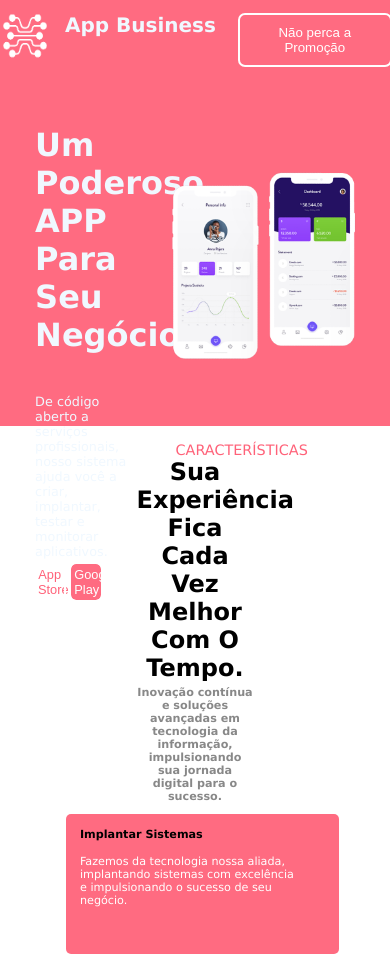
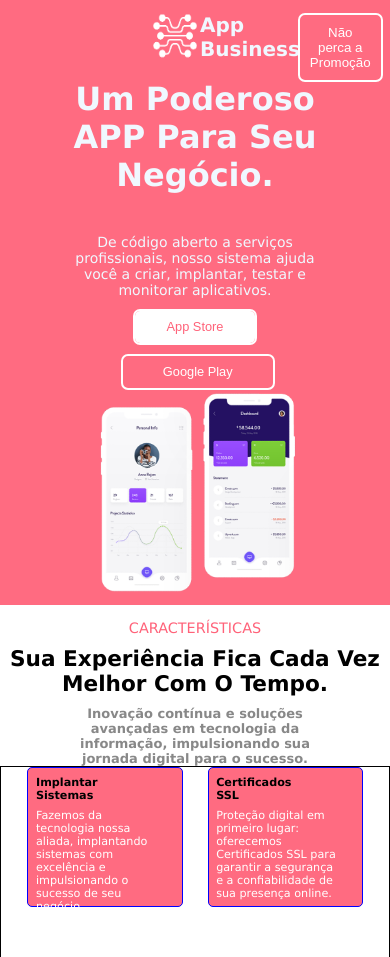
Before and after one commit to Alekerson/projetoResposinsivo1, a plain HTML site: page index.html in a window 390 px wide. Shown: the top 957 px of the page. Drawn offline with Linux system fonts and the light colour scheme.

Commit message:
finalizado header tablet

```diff
--- a/css/style.css
+++ b/css/style.css
@@ -17,39 +17,33 @@ body{font-family: Verdana, Geneva, Tahoma, sans-serif;
 /* HEADER */
 /* HEADER LOGO */
 header{grid-area: cabecalho;
-
 background-color: #ff6b81;
-color: aliceblue;
-}
+color: aliceblue;}
 
 header .container_logo{display: flex;
-justify-content: space-around;
-height: 60px;
-}
+justify-content: space-between;
+height: 60px;}
 
-.logo{
-    display: flex;
+.logo{display: flex;
 width:250px;
-column-gap: 15px;
-margin-top: 8px;
-}
+margin-left: 150px;
+margin-top: 8px;}
 
 .logo img{width: 50px;}
 
 .logo h1{font-size: 20px;
 margin-top: 5px;}
 
-.botao{
-box-sizing: border-box;
-margin-top: 15px;}
+.botao{box-sizing: border-box;
+margin-top: 15px;
+margin-right: 150px;}
 
-.botao button{
-    padding: 10px;
-    border-radius: 5px;
-    background-color: #ff6b81;
-    outline: 2px solid white;
-    color: white;
-}
+.botao button{padding: 10px;
+border-radius: 5px;
+background-color: #ff6b81;
+outline: 2px solid white;
+color: white;}
+
 .botao button:hover{cursor: pointer;}
 .botao button:active{background-color: #ff6279;}
 
@@ -102,33 +96,35 @@ display: flex;
 flex-direction: column;
 justify-content: center;}
 
-main .sesao1 p{width: 10%;
-margin-left: 45%;
+main .sesao1{text-align: center;}
+
+main .sesao1 p{
 margin-top: 4%;
 font-size: 90%;
 color: #ff6279;
-text-align: center;}
+}
 
-main .sesao1 h1{width: 30%;
-margin-left: 35%;
-text-align: center;}
+main .sesao1 h1{font-size: 35px;
+width: 40%;
+margin-top: 5px;
+margin-left: 31%;
+}
 
-main .sesao1 h3{width: 30%;
-font-size: 70%;
-margin-left: 35%;
-margin-top: 1%;
-color: #888;
-text-align: center;}
+main .sesao1 h3{
+font-size: 90%;
+width: 40%;
+margin-left: 31%;
+margin-top: 10px;
+color: #888;}
 
 main div{display: flex;
-width:70%;
-margin-left: 17%;
+width: 61%;
+margin-left: 22%;
 flex-wrap: wrap;
 margin-top: 3%;
 row-gap: 60px;
-column-gap: 50px;
+column-gap: 25px;
 margin-bottom: 5%;}
-
 
 main div section{width: 350px;
 height: 140px;
@@ -147,7 +143,78 @@ margin-left: 5%;
 height: 50%;
 color: white;}
 
-
+/* FOOTER */
 
 footer{grid-area: rodape;
-background-color: #ff6b81;}
+background-color: #ff6b81;
+text-align: center;
+color: white;
+height: 350px;}
+
+footer div{width: 35%;
+margin-left: 32%;
+display: flex;
+justify-content: space-between;
+margin-top: 50px;}
+
+footer div section{width: 150px;}
+
+footer div section p{margin-top: 5px;}
+
+.titulo{margin-top: 100px;
+font-size: 22px;
+width: 100%;}
+
+/* RESPONSIVIDADE */
+
+@media screen and (max-width:1200px) {
+    header .container_conteudo{
+    flex-direction: column;
+    align-items: center;
+    }
+
+    header .container_conteudo section{
+        text-align: center;
+        margin-left: 0%;
+        margin-bottom: 0;
+        margin-top: 5%;
+        width: 70%;
+    }
+
+    header .container_conteudo section p{
+        font-size: 14px;}
+
+    #b1{width: 120px;
+    }
+
+    #b2{
+        width: 150px;
+    }
+
+    header .container_conteudo figure {
+        width: 70%;
+        margin-top: 0;}
+
+    main .sesao1 p{margin-bottom: 10px;}
+
+    main .sesao1 h1{
+        width: 100%;
+        margin: 0;
+        font-size: 135%;
+    }
+
+    main .sesao1 h3{width: 64%;
+        margin: 0;
+        margin-top: 10px;
+        font-size: 13px;
+        margin-left: 18%;}
+
+    main div{
+        margin: 0;
+        width: 100%;
+        border: 1px solid black;
+        justify-content: center;
+    }
+
+    main div section{border: 1px solid blue;
+    width: 40%;}
--- a/index.html
+++ b/index.html
@@ -76,10 +76,11 @@
     </main>
 
     <footer>
-        <section>
+        <section class="titulo">
             <h1>Garantido por desenvolvedores de mais de 80 países</h1>
         </section>
 
+        <div>
             <section>
                 <h1>100%</h1>
                 <p>Satisfação</p>
@@ -94,6 +95,7 @@
                 <h1>125k+</h1>
                 <p>Downloads</p>
             </section>
+        </div>
     </footer>
 </body>
 </html>
```
Lines whose indentation alone changed are shown as unchanged.
